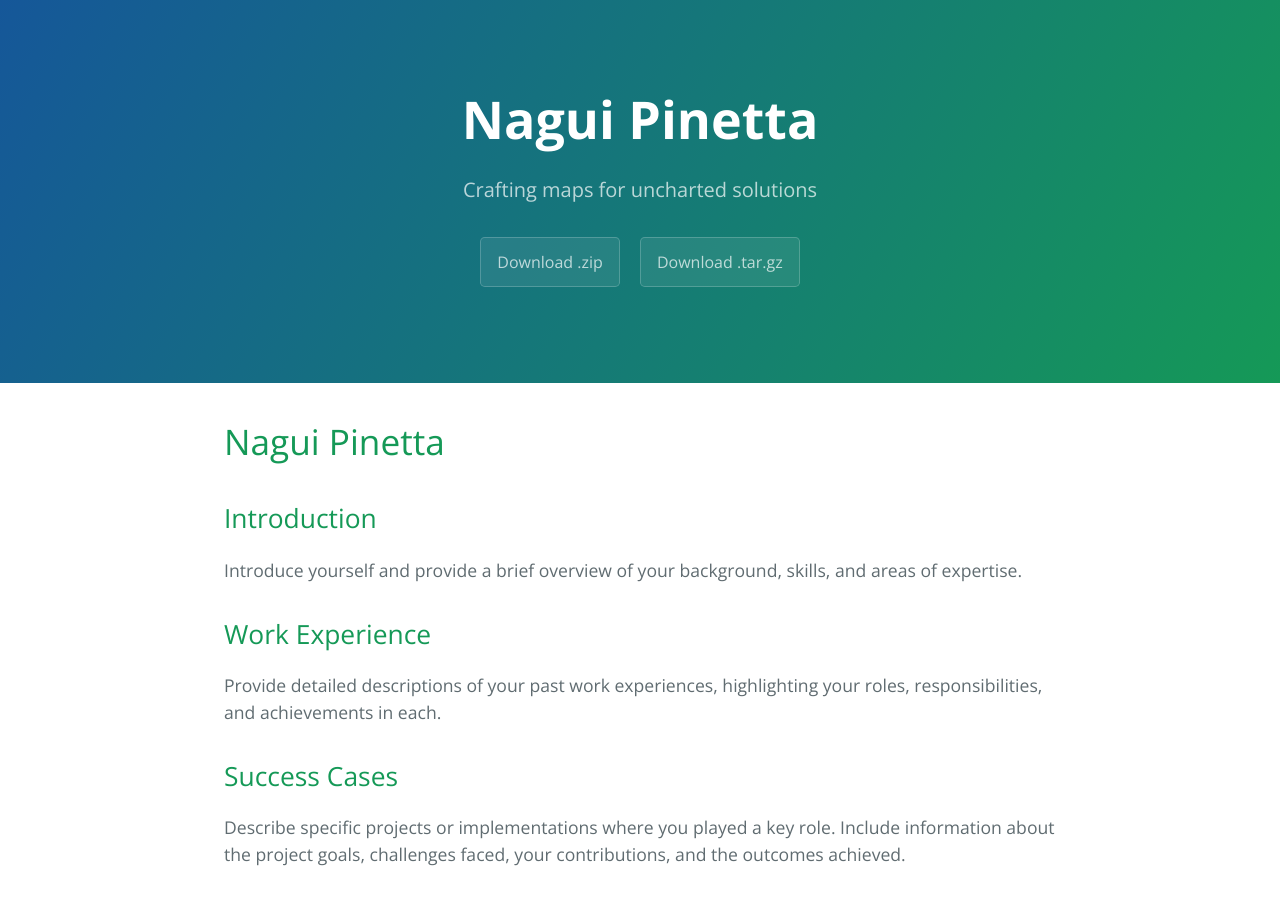
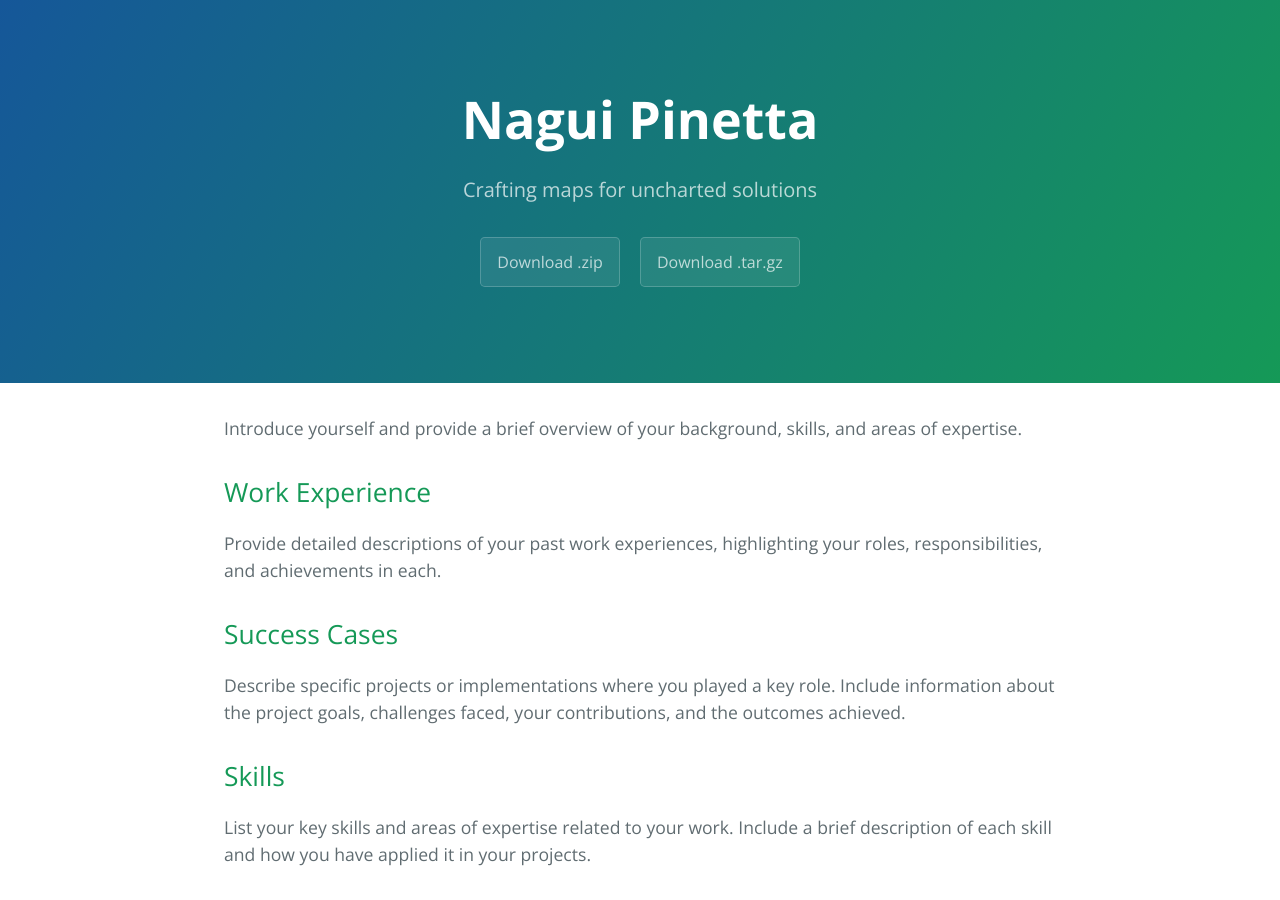
Before and after one commit to BigStepIdiomas/bigstepidiomas.github.io, a Jekyll site: the page built from index.md, in a window 1280 px wide and 900 px high. Built offline with Jekyll 4.4.1, drawn with Linux system fonts in a browser that asks for light colours; our own code applies the rules of GitHub Pages for plain Markdown files.

Commit message:
commit#5=testing markdown changes and index

```diff
--- a/index.md
+++ b/index.md
@@ -2,9 +2,6 @@
 layout: default
 ---
 
-# Nagui Pinetta
-
-## Introduction
 Introduce yourself and provide a brief overview of your background, skills, and areas of expertise.
 
 ## Work Experience
```
